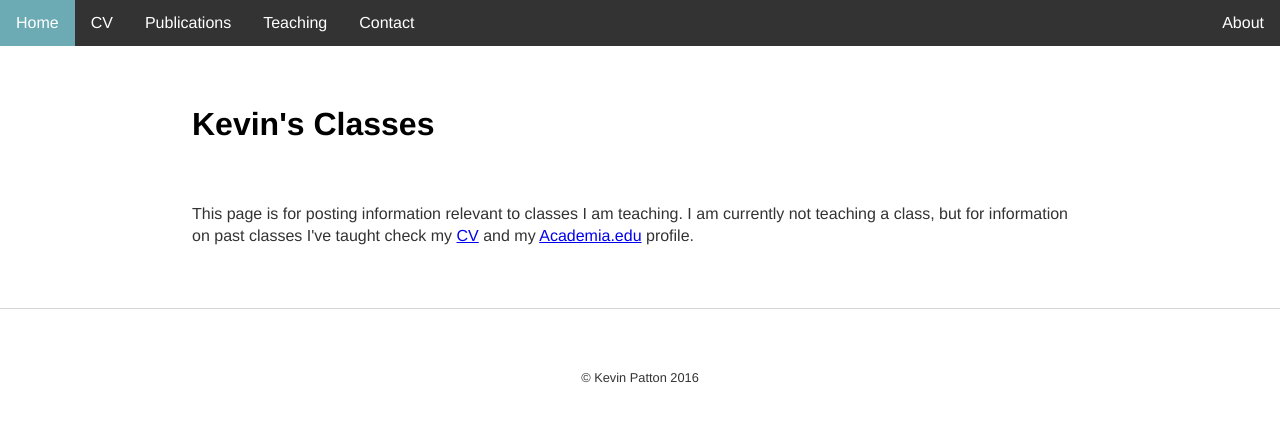
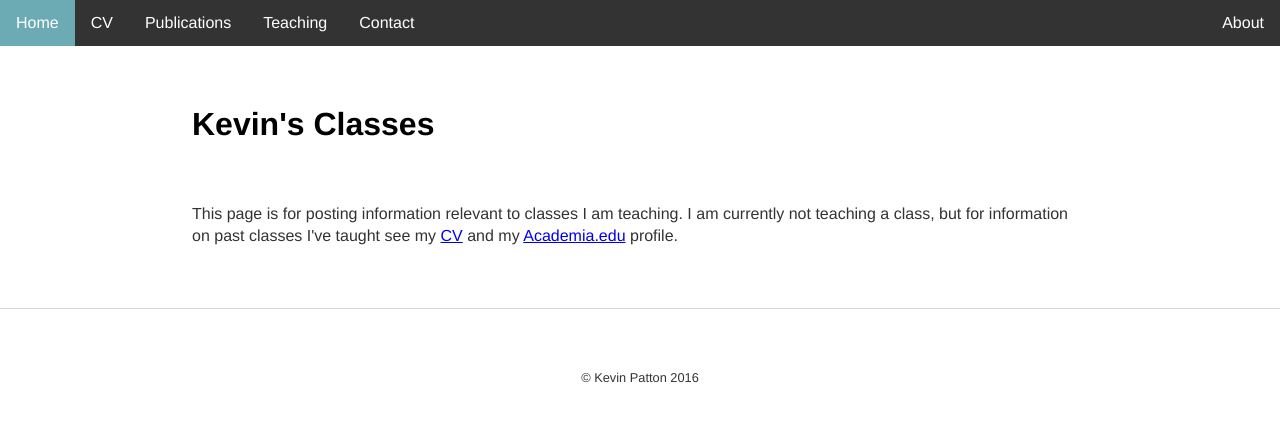
Before and after one commit to kevinjpatton/kevinjpatton.github.io, a Jekyll site: the page built from teaching/index.html, in a window 1280 px wide. Shown: the top 422 px of the page. Built offline with Jekyll 4.4.1, drawn with Linux system fonts in a browser that asks for light colours; Markdown is read by kramdown in place of the engine named in the settings.

Commit message:
Teaching_No_Classes

```diff
--- a/teaching/index.html
+++ b/teaching/index.html
@@ -3,4 +3,4 @@
 title: Kevin's Classes
 ---
 <h1>{{ page.title }}</h1>
-<p>This page is for posting information relevant to classes I am teaching.  I am currently not teaching a class, but for information on past classes I've taught check my <a href="/CV">CV</a> and my <a href="https://un-lincoln.academia.edu/KevinPatton">Academia.edu</a> profile.</p>
+<p>This page is for posting information relevant to classes I am teaching.  I am currently not teaching a class, but for information on past classes I've taught see my <a href="/CV" target="_blank">CV</a> and my <a href="https://un-lincoln.academia.edu/KevinPatton" target="_blank">Academia.edu</a> profile.</p>
```
